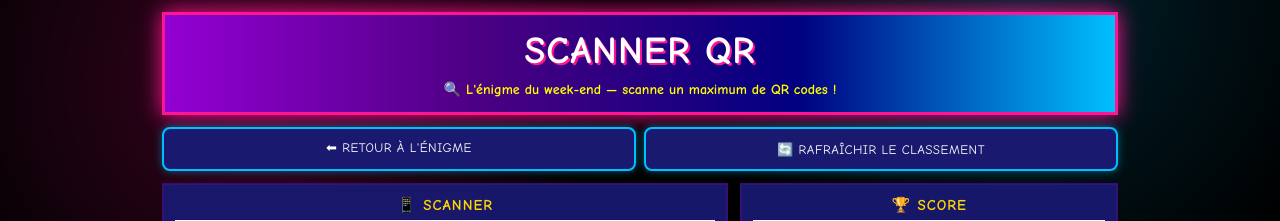
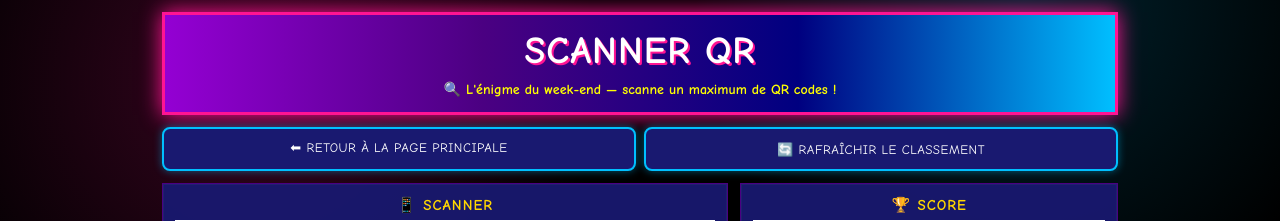
Before and after one commit to a-massonsibut/cest-les-40-ans, a plain HTML site: page qr-game.html in a window 1280 px wide. Shown: the top 221 px of the page. Drawn offline with Linux system fonts and the light colour scheme.

Commit message:
Update qr-game.html

```diff
--- a/qr-game.html
+++ b/qr-game.html
@@ -307,7 +307,7 @@
         </header>
 
         <nav class="top-actions" aria-label="Navigation">
-            <a class="button secondary" href="index.html#enigme">⬅ Retour à l'énigme</a>
+            <a class="button secondary" href="index.html#enigme">⬅ Retour à la page principale</a>
             <button class="secondary" type="button" id="refreshButton">🔄 Rafraîchir le classement</button>
         </nav>
 
```
